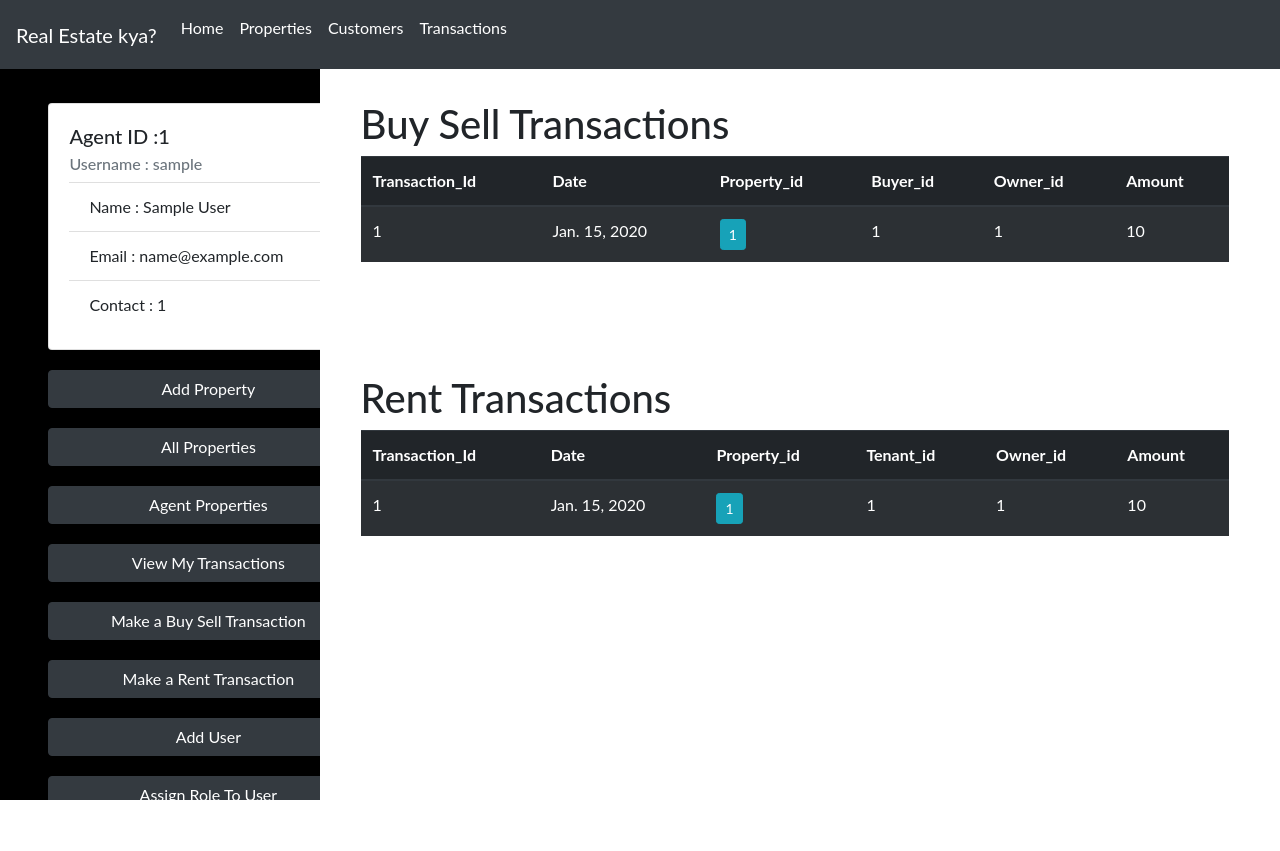
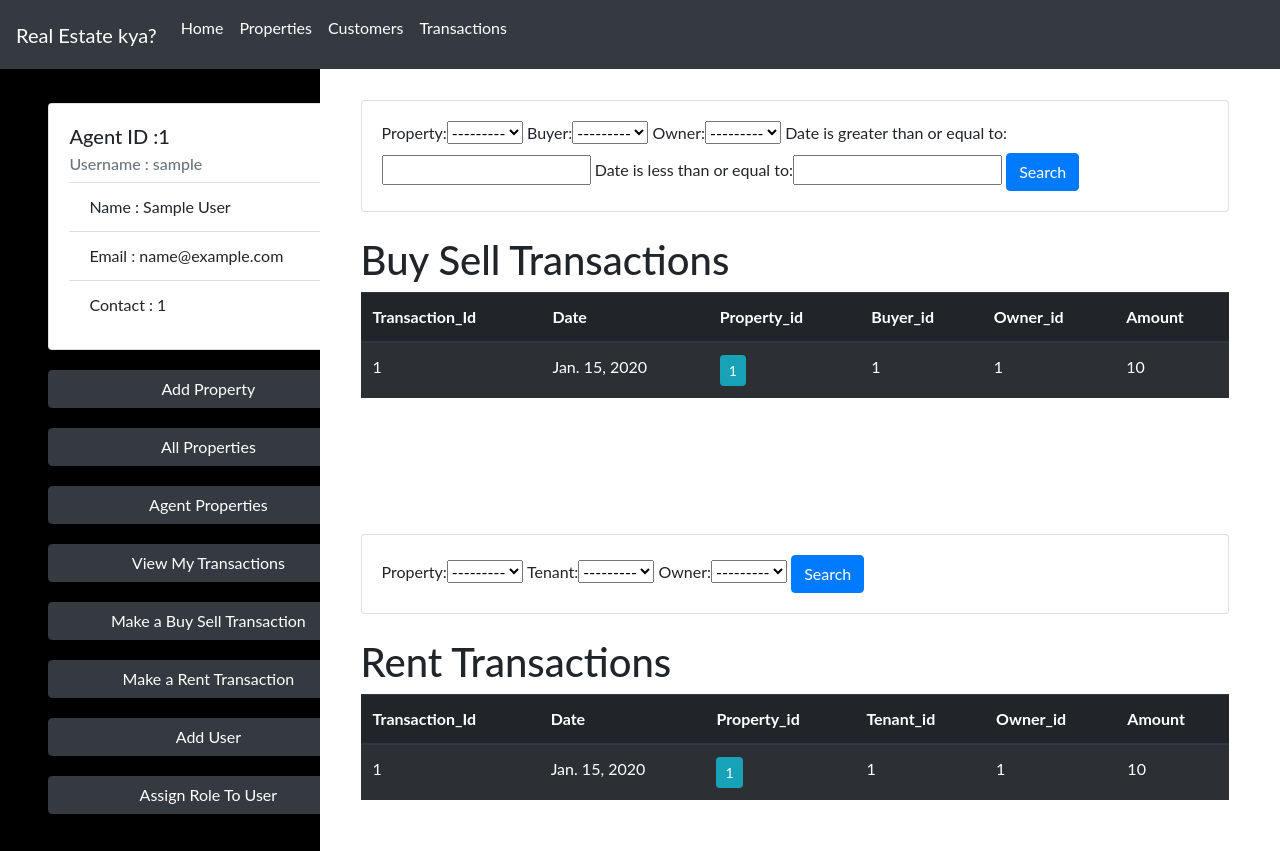
Before and after one commit to harshgaud2918/dbms_project, a Django app: page /view_transactions in a window 1280 px wide. Before the commit the page ends 800 px from the top, so only its background shows below. Run offline with Django 3.2, Linux system fonts and the light colour scheme; a user stored in the database is signed in; tables that the repository leaves empty hold one stand-in row (values such as "Sample post"); some libraries are stand-ins or nearby versions.

Commit message:
Added Filter on Transaction page and added decorators

```diff
--- a/accounts/filters.py
+++ b/accounts/filters.py
@@ -1,4 +1,5 @@
 import django_filters
+from django_filters import DateFilter
 from .models import *
 
 class PropertyFilter(django_filters.FilterSet):
@@ -9,3 +10,16 @@ class PropertyFilter(django_filters.FilterSet):
     class Meta:
         model = Property
         fields = ['property_id','no_of_bedrooms','status','type','size']
+
+
+class TransactionFilter(django_filters.FilterSet):
+    Date_start=DateFilter(field_name="date",lookup_expr='gte')
+    Date_end=DateFilter(field_name="date",lookup_expr='lte')
+    class Meta:
+        model = BuySellTransaction
+        fields = ['property','buyer','owner']
+
+class RentFilter(django_filters.FilterSet):
+    class Meta:
+        model = RentTransaction
+        fields = ['property','tenant','owner']
--- a/accounts/templates/view_transactions.html
+++ b/accounts/templates/view_transactions.html
@@ -1,12 +1,13 @@
 {% extends "agent_base.html" %}
 {% block content %}
+
 <br>
-<!-- <div class="row mx=3px">
+<div class="row mx=3px">
 	<div class="col mx=3px">
 		<div class="card card-body">
 
-			<form method="GET">
-				{{agentfilter.form}}
+		  <form method="GET">
+				{{bsellfilter.form}}
 		    <button class="btn btn-primary" type="submit">Search</button>
 		  </form>
 
@@ -14,8 +15,12 @@
 	</div>
 
 </div>
-<br> -->
+<br>
+
 <h1>Buy Sell Transactions</h1>
+
+
+
 <table class="table table-dark table-striped">
     <thead>
         <tr>
@@ -49,8 +54,25 @@
 <br>
 <br>
 
+
+
+<br>
+<div class="row mx=3px">
+	<div class="col mx=3px">
+		<div class="card card-body">
+
+			<form method="GET">
+				{{rentfilter.form}}
+		    <button class="btn btn-primary" type="submit">Search</button>
+		  </form>
+
+		</div>
+	</div>
+
+</div>
+<br>
+
 <h1>Rent Transactions</h1>
-
 
     <table class="table table-dark table-striped">
         <thead>
--- a/accounts/views.py
+++ b/accounts/views.py
@@ -7,6 +7,8 @@ from django.urls import reverse
 from django.contrib.auth import authenticate, login, logout
 from .forms import *
 from .filters import *
+from django.contrib.auth.decorators import login_required
+
 
 # Create your views here.
 def login_as(request):
@@ -63,7 +65,7 @@ def login_agent(request):
 #         'Status' : 'abc'
 #     }
 # ]
-
+@login_required(login_url='login_as')
 def agent_properties(request):
     username = str(request.user)
     agent = Agent.objects.get(username=username)
@@ -75,6 +77,7 @@ def agent_properties(request):
     context = {'agent':agent,'properties':properties,'agentfilter':agentfilter}
     return render(request, 'agent_properties.html', context)
 
+@login_required(login_url='login_as')
 def view_all_properties(request):
     username = str(request.user)
     agent = Agent.objects.get(username=username)
@@ -86,14 +89,17 @@ def view_all_properties(request):
     context = {'agent':agent,'properties':properties,'agentfilter':agentfilter}
     return render(request, 'view_all_properties.html', context)
 
+@login_required(login_url='login_as')
 def display_property_agent(request):
     context={}
     return render(request, 'property_agent.html', context)
 
+@login_required(login_url='login_as')
 def display_property_admin(request):
     context={}
     return render(request, 'property_admin.html', context)
 
+@login_required(login_url='login_as')
 def add_property(request):
     username = str(request.user)
     agent = Agent.objects.get(username=username)
@@ -110,6 +116,7 @@ def add_property(request):
     context = {'agent':agent,'form':form}
     return render(request, 'agent_add_prop.html',context)
 
+@login_required(login_url='login_as')
 def update_property(request,pk):
     username = str(request.user)
     agent = Agent.objects.get(username=username)
@@ -127,6 +134,7 @@ def update_property(request,pk):
     context = {'agent':agent,'form':form}
     return render(request, 'agent_add_prop.html',context)
 
+@login_required(login_url='login_as')
 def view_property(request,pk):
     username = str(request.user)
     agent = Agent.objects.get(username=username)
@@ -135,6 +143,7 @@ def view_property(request,pk):
     context = {'agent':agent,'property':prop}
     return render(request, 'view_property_details.html',context)
 
+@login_required(login_url='login_as')
 def add_user(request):
 
     return render(request, 'agent_add_user.html')
@@ -149,6 +158,7 @@ def add_user(request):
 #     context = {'agent': agent}
 #     messages.success(request,username)
 #     return render(request, 'agent_dash.html',context)
+@login_required(login_url='login_as')
 def agent_dash(request):
     username = str(request.user)
     agent = Agent.objects.get(username=username)
@@ -163,13 +173,14 @@ def logoutUser(request):
 def index(request):
     return render(request, 'login_as.html')
 
+@login_required(login_url='login_as')
 def make_rent_transaction(request):
     return render(request, 'make_rent_transaction.html')
-
+@login_required(login_url='login_as')
 def make_buy_sell_transaction(request):
     return render(request, 'make_buy_sell_transaction.html')
 
-
+@login_required(login_url='login_as')
 def view_transactions(request):
     username = str(request.user)
     agent = Agent.objects.get(username=username)
@@ -177,5 +188,11 @@ def view_transactions(request):
     buy_sell_transactions = BuySellTransaction.objects.filter(agent=aid)
     rent_transactions = RentTransaction.objects.filter(agent=aid)
 
-    context = {'agent':agent,'buy_sell_transactions':buy_sell_transactions,'rent_transactions':rent_transactions}
+    bsellfilter=TransactionFilter(request.GET,queryset=buy_sell_transactions)
+    buy_sell_transactions=bsellfilter.qs
+
+    rentfilter=RentFilter(request.GET,queryset=rent_transactions)
+    rent_transactions=rentfilter.qs
+
+    context = {'agent':agent,'buy_sell_transactions':buy_sell_transactions,'rent_transactions':rent_transactions,'bsellfilter':bsellfilter,'rentfilter':rentfilter}
     return render(request, 'view_transactions.html',context)
--- a/real_estate/settings.py
+++ b/real_estate/settings.py
@@ -78,11 +78,11 @@ WSGI_APPLICATION = 'real_estate.wsgi.application'
 DATABASES = {
     'default': {
         'ENGINE': 'django.db.backends.mysql',
-        'NAME': 'cs241_project',
+        'NAME': 'cs241_proj',
         'HOST': '127.0.0.1',
         'PORT': '3306',
         'USER': 'root',
-        'PASSWORD': 'Aman163Harsh185',
+        'PASSWORD': 'Mysql',
     }
 }
 
```
